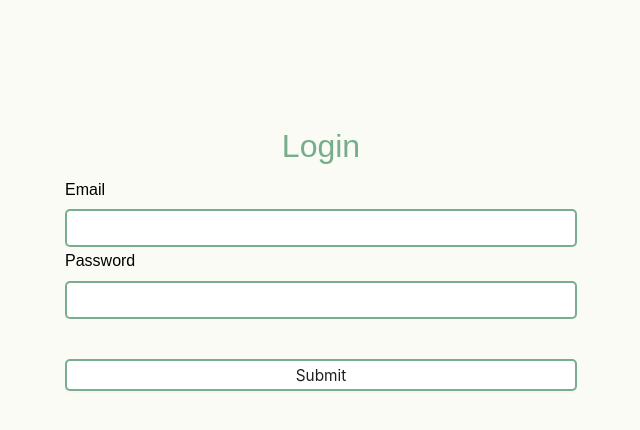
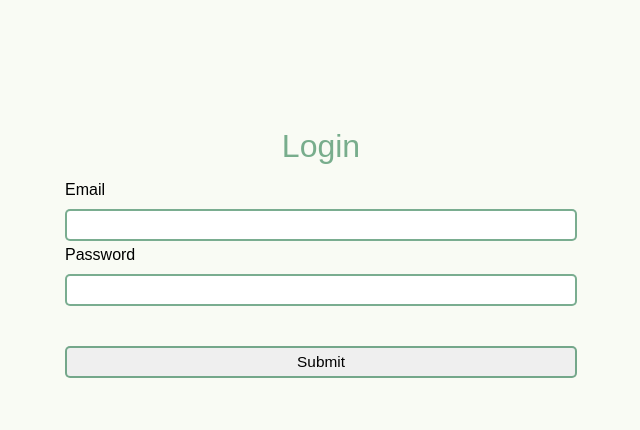
Before and after one commit to antonijek/task-menager, a React (Vite) app: page /login in a window 1280 px wide. Shown: the top 430 px of the page, without its empty margins (319-959 px from the left). Built offline with nearby package versions, Linux system fonts and the light colour scheme.

Commit message:
changed Input and Button component

```diff
--- a/src/pages/login/Login.jsx
+++ b/src/pages/login/Login.jsx
@@ -1,6 +1,7 @@
 import React from "react";
 import { useState } from "react";
-import { Input, Button } from "antd";
+import Input from "../../components/inputs/Input";
+import SubmitButton from "../../components/button/SubmitButton";
 import classes from "../../components/inputs/input.module.scss";
 import style from "../../components/form/form.module.scss";
 import Label from "../../components/Label";
@@ -55,9 +56,11 @@ const Login = () => {
           onChange={(e) => changeData(e)}
         />
         <div className={style["btn-submit"]}>
-          <Button className={classes["my-input"]} onClick={onLogin}>
-            Submit
-          </Button>
+          <SubmitButton
+            className={classes["my-input"]}
+            onClick={onLogin}
+            label="  Submit"
+          />
         </div>
       </div>
     </div>
```
